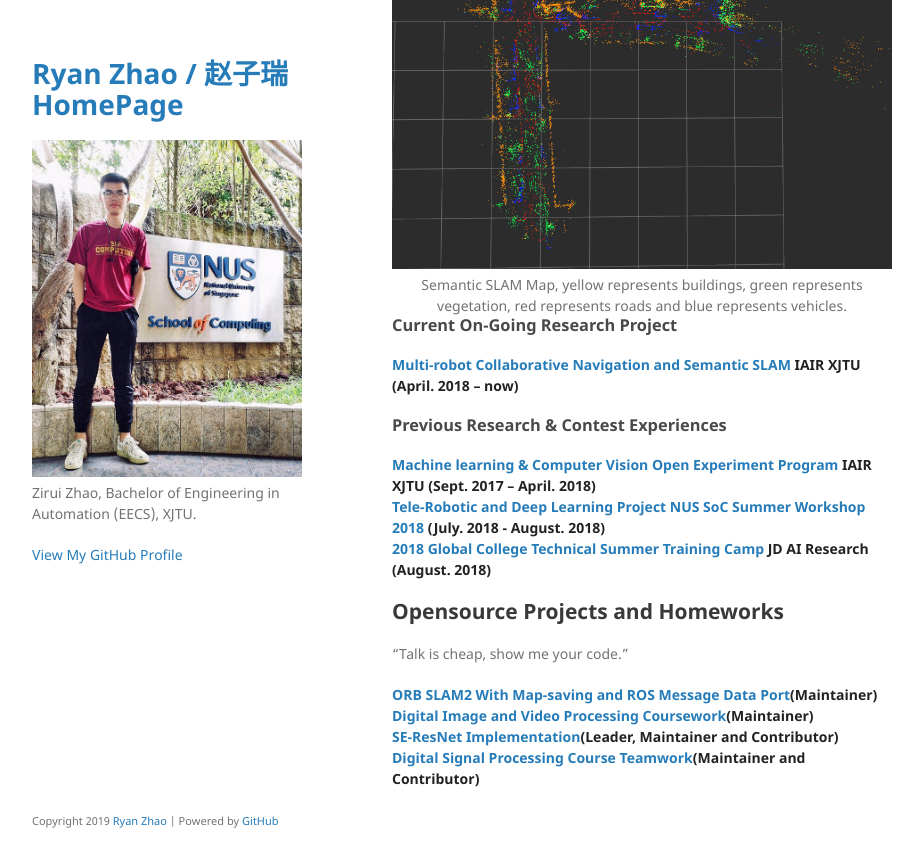
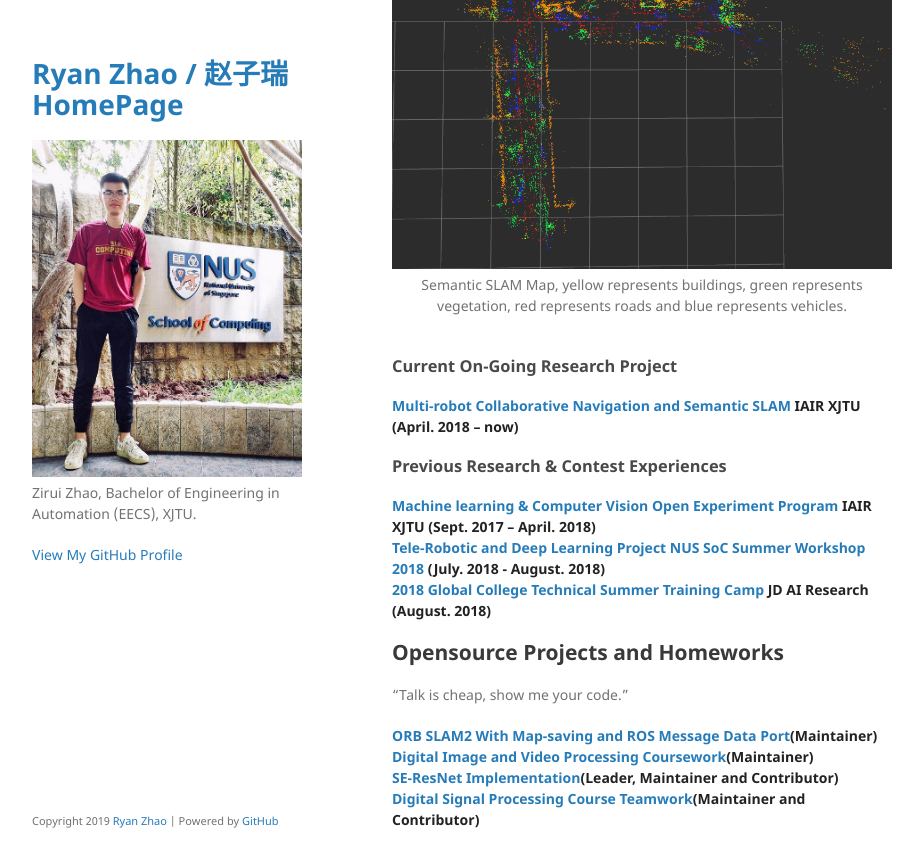
Before and after one commit to 1989Ryan/1989Ryan.github.io, a Jekyll site: the page built from index.md, in a window 1280 px wide and 900 px high, scrolled down 1483 px. Shown: the top 867 px of the window, without its empty margins (178-1101 px from the left). Built offline with Jekyll 4.4.1, drawn with Linux system fonts in a browser that asks for light colours; our own code applies the rules of GitHub Pages for plain Markdown files.

```diff
--- a/index.md
+++ b/index.md
@@ -31,7 +31,7 @@ I have several experiences in robotic SLAM, Machine Learning and Computer Vision
 
 <center><img src="https://github.com/1989Ryan/1989Ryan.github.io/blob/master/map.png?raw=true"/></center>
 
-<center>Semantic SLAM Map, yellow represents buildings, green represents vegetation, red represents roads and blue represents vehicles.</center>
+<center>Semantic SLAM Map, yellow represents buildings, green represents vegetation, red represents roads and blue represents vehicles.</center><br/>
 
 
 ### Current On-Going Research Project
```
